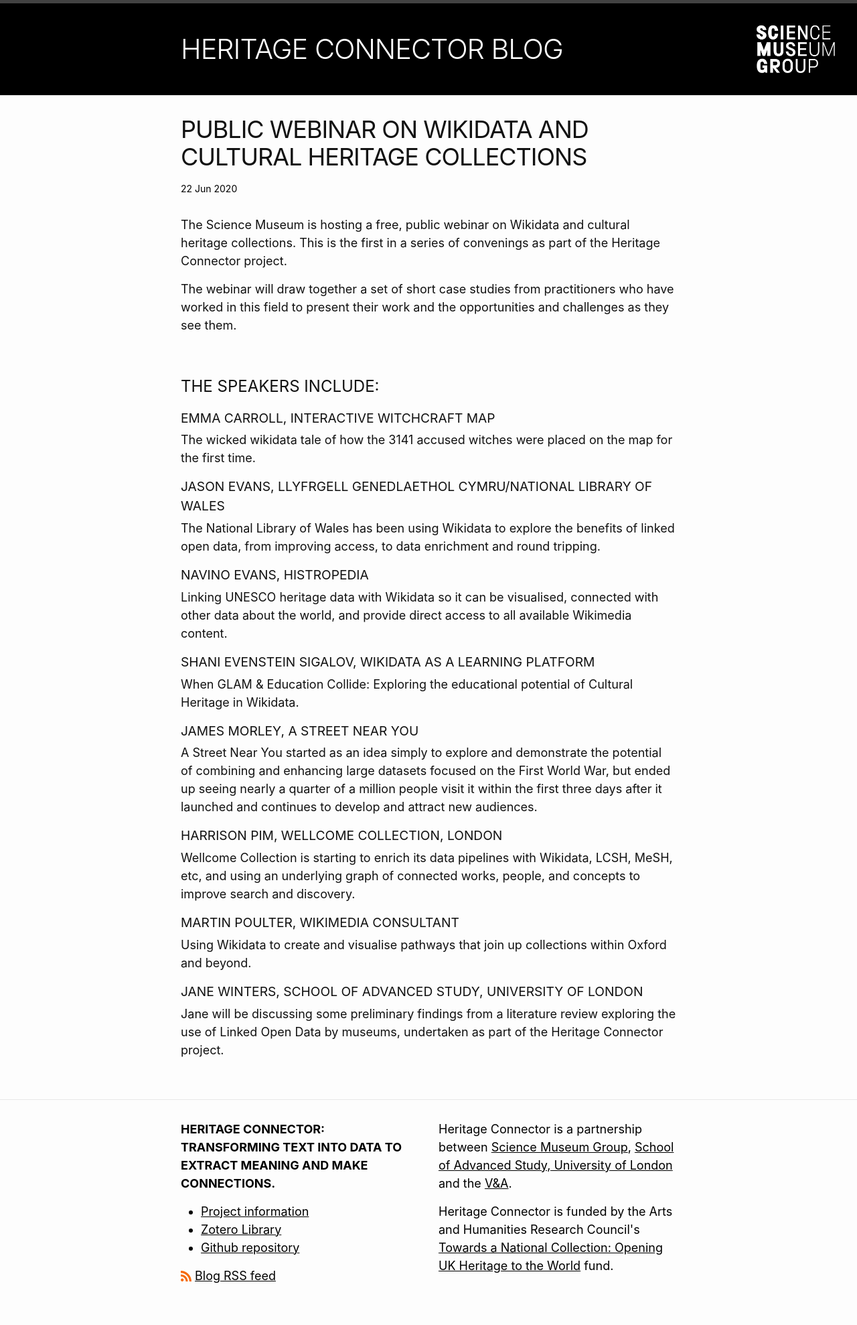
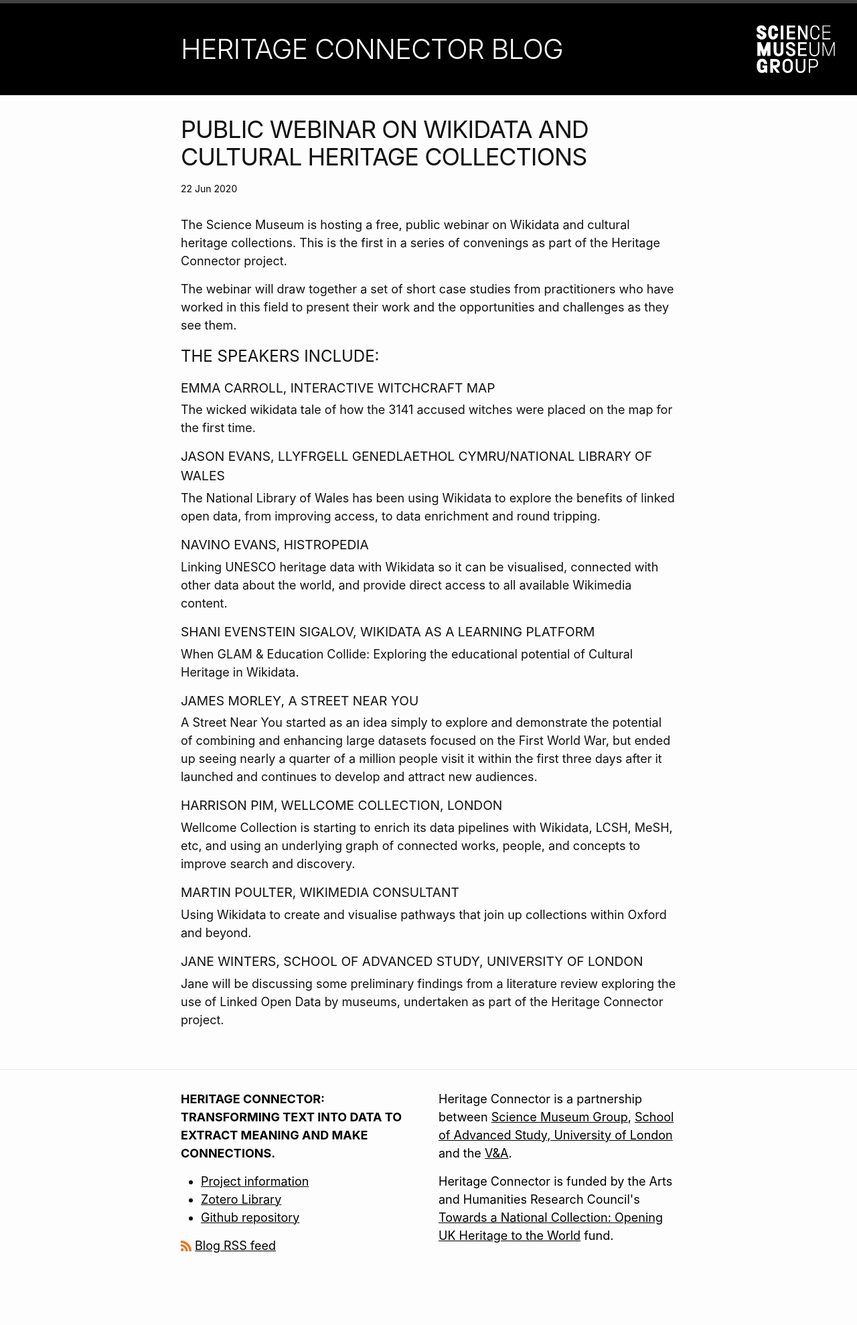
Before and after one commit to portableant/heritageconnector, a Jekyll site: the page built from _posts/2020-06-22-wikidata-webinar.md, in a window 1280 px wide. Shown: the whole page at 67% size. Built offline with Jekyll 4.4.1, drawn with Linux system fonts in a browser that asks for light colours; some web fonts are replaced; after the commit the page ends 1933 px from its top, so only the background shows below that.

Commit message:
Update custom-styles.scss

```diff
--- a/_sass/minima/custom-styles.scss
+++ b/_sass/minima/custom-styles.scss
@@ -7,6 +7,6 @@ a, a:visited, a:hover {color: black; text-decoration: underline;}
 .footer-col-wrapper {color: black; font-size: 1em;}
 .post-meta {color: black;}
 .post-title {font-size: 2em;}
-.post-content h2 {font-size: 1.5rem}
-.post-content h3 {font-size: 1.2rem; margin-bottom: 5px; margin-top: 0px;}
+.post-content h2 {font-size: 1.5rem; margin-top: 5px;}
+.post-content h3 {font-size: 1.2rem; margin-bottom: 5px; margin-top: 5px;}
 body {font-size: 18px;}
```
